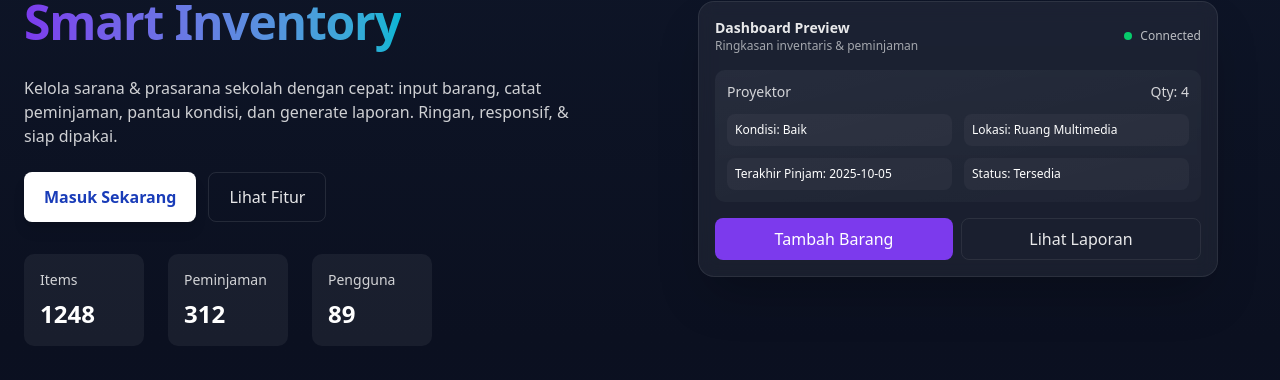
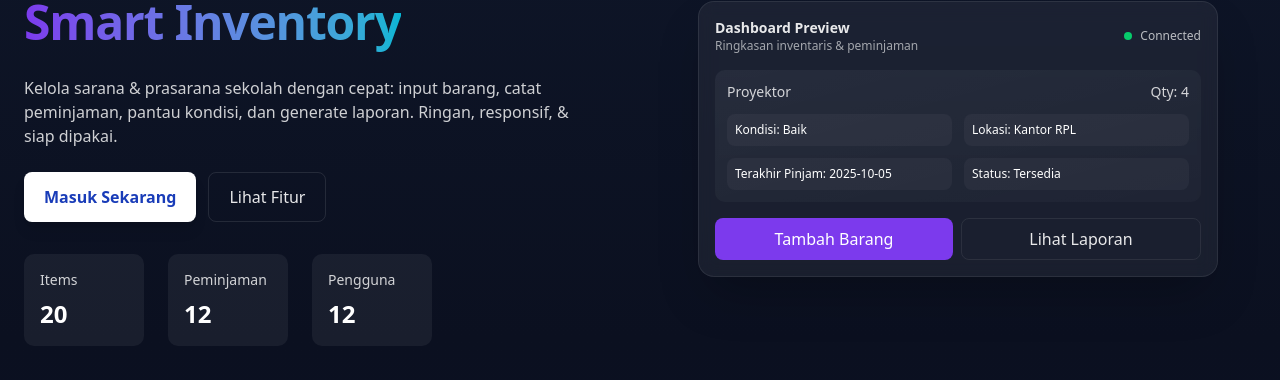
Before and after one commit to Fridoavan/fridowebujian, a Next.js app: page / in a window 1280 px wide. Shown: the part 206-586 px from the top of the page. Built offline with nearby package versions, Linux system fonts and the light colour scheme.

Commit message:
ubah bagian statistik

```diff
--- a/src/app/page.tsx
+++ b/src/app/page.tsx
@@ -5,10 +5,16 @@ import Link from "next/link";
 import { useEffect, useState } from "react";
 
 export default function Home() {
+  {
+    /* STATE UNTUK STATISTIK */
+  }
   const [itemsCount, setItemsCount] = useState(0);
   const [loansCount, setLoansCount] = useState(0);
   const [usersCount, setUsersCount] = useState(0);
 
+  {
+    /* EFFECT ANIMASI STATISTIK */
+  }
   useEffect(() => {
     const animate = (
       setter: (n: number) => void,
@@ -26,9 +32,12 @@ export default function Home() {
       tick();
     };
 
-    animate(setItemsCount, 1248, 1200);
-    animate(setLoansCount, 312, 1200);
-    animate(setUsersCount, 89, 1200);
+    {
+      /* ANIMASI STATISTIK DENGAN NILAI BARU */
+    }
+    animate(setItemsCount, 20, 1200);
+    animate(setLoansCount, 12, 1200);
+    animate(setUsersCount, 12, 1200);
 
     function easeOutCubic(t: number) {
       return 1 - Math.pow(1 - t, 3);
@@ -37,8 +46,9 @@ export default function Home() {
 
   return (
     <main className="min-h-screen bg-gradient-to-b from-[#0f172a] via-[#0b1020] to-[#0b1228] text-white overflow-x-hidden">
-      {/* decorative blobs */}
+      {/* BLOBS DEKORATIF */}
       <div className="pointer-events-none absolute inset-0 -z-10">
+        {/* BLOB UNGU */}
         <svg
           className="absolute -left-64 -top-40 opacity-40 blur-3xl"
           width="700"
@@ -54,6 +64,8 @@ export default function Home() {
             />
           </g>
         </svg>
+
+        {/* BLOB BIRU */}
         <svg
           className="absolute -right-64 -bottom-48 opacity-30 blur-2xl"
           width="600"
@@ -139,6 +151,7 @@ export default function Home() {
             & siap dipakai.
           </p>
 
+          {/* CTA BUTTONS */}
           <div className="flex flex-wrap gap-3">
             <Link
               href="/login"
@@ -154,6 +167,7 @@ export default function Home() {
             </a>
           </div>
 
+          {/* STATISTIK */}
           <div id="stats" className="mt-8 flex flex-wrap gap-6">
             <Stat label="Items" value={itemsCount} />
             <Stat label="Peminjaman" value={loansCount} />
@@ -161,7 +175,7 @@ export default function Home() {
           </div>
         </div>
 
-        {/* Demo panel */}
+        {/* DEMO PANEL */}
         <div className="relative">
           <div className="mx-auto w-[520px] max-w-full transform hover:-translate-y-2 transition">
             <div className="rounded-2xl border border-white/8 bg-white/6 backdrop-blur p-4 shadow-2xl">
@@ -189,7 +203,7 @@ export default function Home() {
                 <div className="grid grid-cols-2 gap-3 text-xs">
                   <div className="p-2 rounded-md bg-white/4">Kondisi: Baik</div>
                   <div className="p-2 rounded-md bg-white/4">
-                    Lokasi: Ruang Multimedia
+                    Lokasi: Kantor RPL
                   </div>
                   <div className="p-2 rounded-md bg-white/4">
                     Terakhir Pinjam: 2025-10-05
@@ -278,8 +292,7 @@ export default function Home() {
   );
 }
 
-/* Small presentational components inside same file */
-
+/* COMPONENT UNTUK MENAMPILKAN STATISTIK */
 function Stat({ label, value }: { label: string; value: number }) {
   return (
     <div className="bg-white/6 rounded-lg p-4 min-w-[120px]">
@@ -289,6 +302,7 @@ function Stat({ label, value }: { label: string; value: number }) {
   );
 }
 
+/* COMPONENT UNTUK MENAMPILKAN FITUR */
 function Feature({
   title,
   desc,
```
